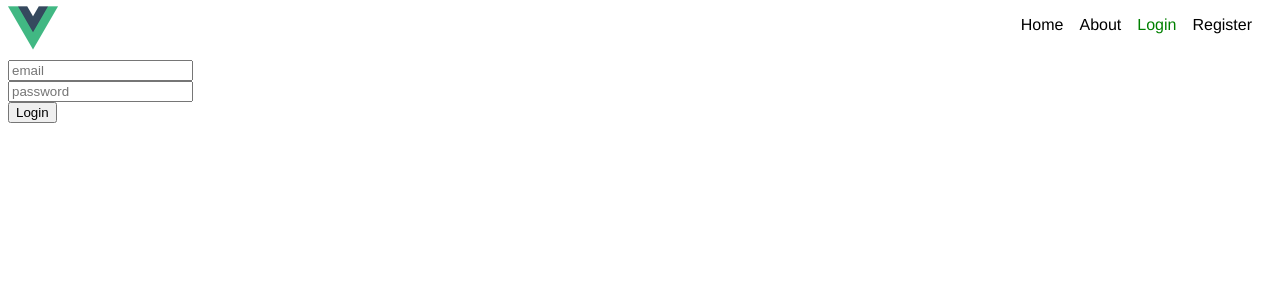
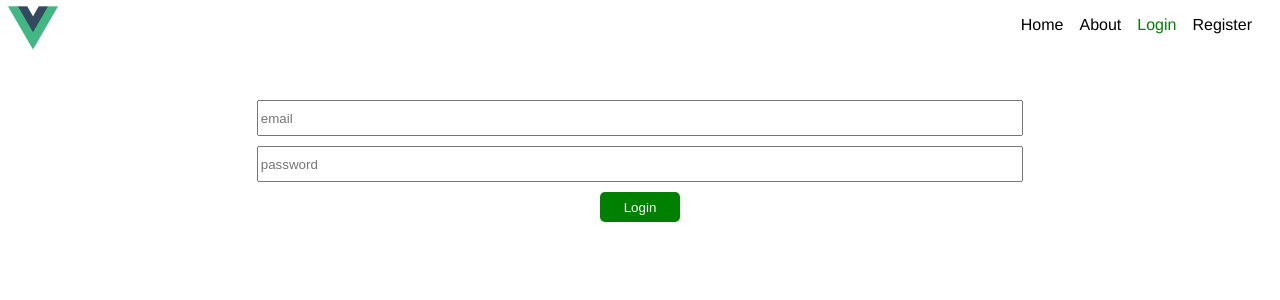
Before and after one commit to garodaj24/myVue, a Vue app: page /login in a window 1280 px wide. Shown: the top 300 px of the page. Built offline with nearby package versions, Linux system fonts and the light colour scheme.

Commit message:
login and auth

```diff
--- a/src/views/Home.vue
+++ b/src/views/Home.vue
@@ -24,11 +24,6 @@ export default {
       userToken: localStorage.getItem('userToken'),
     }
   },
-  watch: {
-    todoList() {
-      console.log(this.todoList);
-    }
-  },
   computed: {
     ...mapGetters({
       todoList: 'todo/getTodoList',
@@ -39,6 +34,8 @@ export default {
     this.$store.dispatch('todo/getAllTodos')
     if (this.userToken) {
       this.$store.dispatch('user/getUserProfile')
+    } else {
+      this.$router.push("/login")
     }
   }
 };
--- a/src/views/Login.vue
+++ b/src/views/Login.vue
@@ -35,3 +35,27 @@ export default {
   },
 };
 </script>
+
+<style scoped>
+    div {
+      margin-top: 100px;
+      text-align: center;
+    }
+
+    input {
+      margin-bottom: 10px;
+      width: 60%;
+      height: 30px;
+    }
+
+    button {
+      width: 80px;
+      height: 30px;
+      background-color: green;
+      color: white;
+      border: none;
+      border-radius: 5px;
+      cursor: pointer;
+    }
+
+</style>
```
Also changed, not shown: src/store/modules/auth.js (added, +58 -0 lines).
